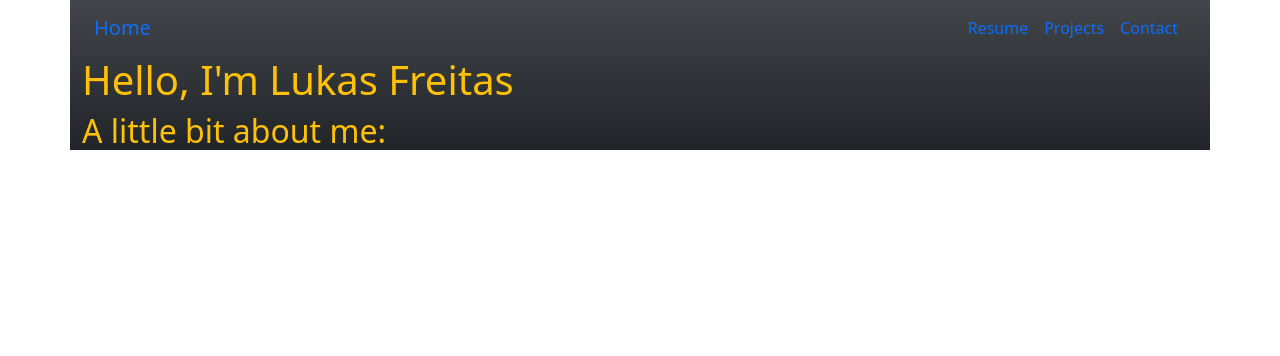
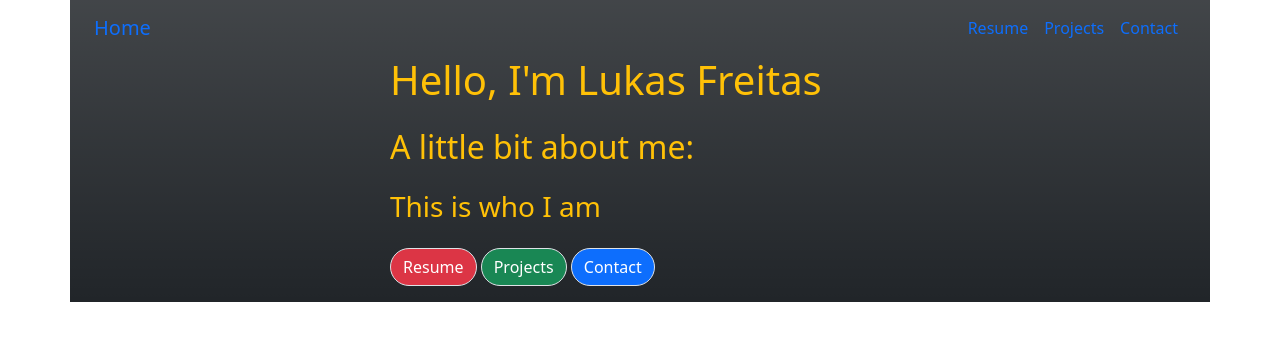
Before and after one commit to maurylukas/mysitecvofml, a Flask app: page / in a window 1280 px wide. Shown: the top 356 px of the page. Run offline with Flask 2, Linux system fonts and the light colour scheme.

Commit message:
Buttons added
Added 3 buttons on main page

```diff
--- a/mycv/templates/base.html
+++ b/mycv/templates/base.html
@@ -8,7 +8,7 @@
         {% endblock %}
     </head>
     <body>
-        <div class="container bg-dark bg-gradient text-warning">
+        <div class="container bg-dark bg-gradient text-warning pb-3">
             {% include 'navbar.html' %}
             {% block body %}
             {% endblock %}
--- a/mycv/templates/home.html
+++ b/mycv/templates/home.html
@@ -1,7 +1,22 @@
 {% extends 'base.html' %}
 
 {% block body %}
-    <h1>Hello, I'm Lukas Freitas</h1>
-    <h2>A little bit about me:</h2>
-    <h3></h3>
+    <div class="mx-auto" style="width: 500px;">
+        <div class="d-grid gap-3">
+            <h1>Hello, I'm Lukas Freitas</h1>
+            <h2>A little bit about me:</h2>
+            <h3>This is who I am</h3>
+        </div>
+        <div class="mt-3">
+            <a class="text-decoration-none" href="{{ url_for ('resume') }}">
+                <button type="button" class="btn btn-danger rounded-pill border">Resume</button>
+            </a>
+            <a class="text-decoration-none" href="{{ url_for ('projects') }}">
+                <button type="button" class="btn btn-success rounded-pill border">Projects</button>
+            </a>
+            <a class="text-decoration-none" href="{{ url_for ('contact') }}">
+                <button type="button" class="btn btn-primary rounded-pill border">Contact</button>
+            </a>
+        </div>
+    </div>
 {% endblock %}
--- a/mycv/templates/navbar.html
+++ b/mycv/templates/navbar.html
@@ -5,14 +5,14 @@
       <ul class="navbar-nav me-auto mb-2 mb-lg-0">
       </ul>
       <ul class="navbar-nav d-flex">
-        <li class="nav-item">
-          <a class="nav-link active" id="resume" href="{{ url_for ('resume') }}">Resume</a>
+        <li class="nav-item active">
+          <a class="nav-link active text-decoration-none" id="resume" href="{{ url_for ('resume') }}">Resume</a>
         </li>
         <li class="nav-item active">
-          <a class="nav-link active" id="projects" href="{{ url_for ('projects') }}">Projects</a>
+          <a class="nav-link active text-decoration-none" id="projects" href="{{ url_for ('projects') }}">Projects</a>
         </li>
         <li class="nav-item active">
-          <a class="nav-link active" id="contact" href="{{ url_for ('contact') }}">Contact</a>
+          <a class="nav-link active text-decoration-none" id="contact" href="{{ url_for ('contact') }}">Contact</a>
         </li>
       </ul>
     </div>
```
